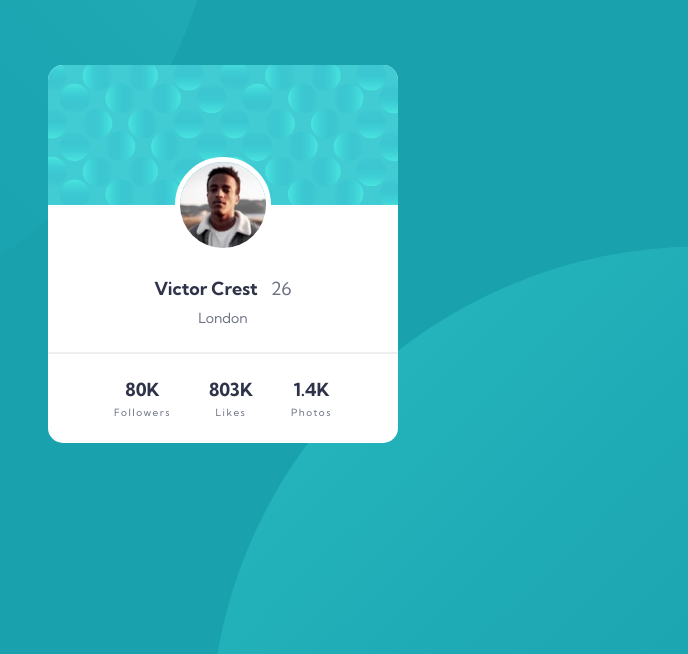
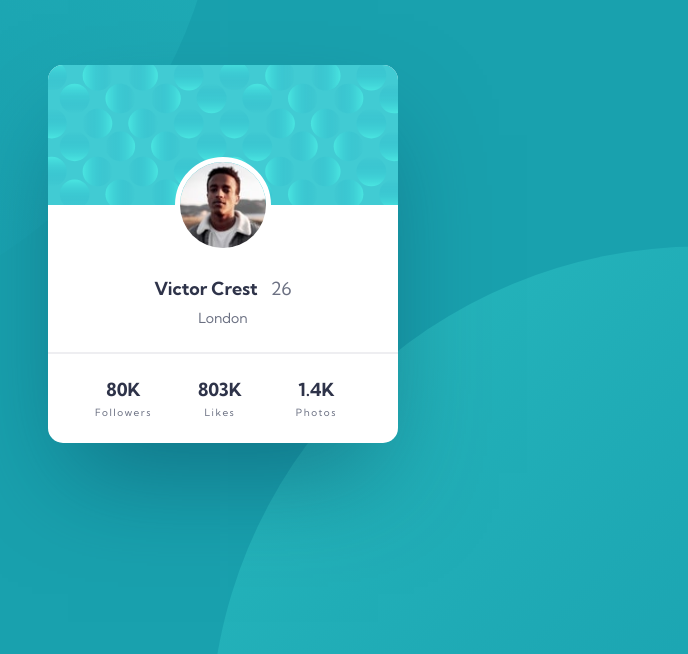
Before and after one commit to gabrieltrtl/profile-card-component, a plain HTML site: page index.html in a window 1280 px wide. Shown: the part 146-800 px from the top of the page, without its empty margins (417-1105 px from the left). Drawn offline with Linux system fonts and the light colour scheme.

Commit message:
final commit 2.0

```diff
--- a/style.css
+++ b/style.css
@@ -38,6 +38,7 @@ main {
   border-radius: 0.9375rem;
   position: relative;
   color: #6B7082;
+  box-shadow: 0 50px 100px -20px rgba(8, 70, 94, .5);
 }
 
 
@@ -93,8 +94,8 @@ hr {
 
 .content-container ul {
   display: flex;
-  gap: 38px;
-  margin-bottom: 1.5rem;
+  width: 100%;
+  padding: 0 53px 24px 40px;
 }
 
 .content-container li {
@@ -105,6 +106,14 @@ hr {
   color: #2E3349;
   font-weight: 700;
   gap: 5px;
+}
+
+.content-container li:nth-child(1) {
+  margin-right: 38px;
+}
+
+.content-container li:nth-child(2) {
+  margin-right: 46px;
 }
 
 .content-container li > span {
@@ -124,4 +133,16 @@ hr {
     max-width: 21.875rem;
   }
 
+  .content-container ul {
+    padding: 0 54px 24px 47px;
+  }
+
+  .content-container li:nth-child(1) {
+    margin-right: 46px;
+  }
+
+  .content-container li:nth-child(2) {
+    margin-right: 54px;
+  }
+
 }
```
